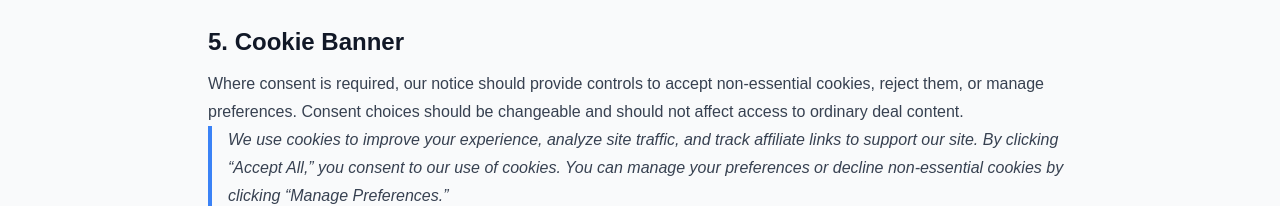
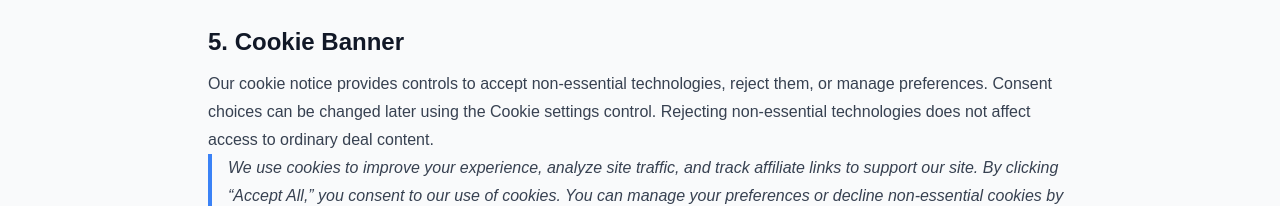
Before and after one commit to SamoTech/ebay-store, a Next.js app: page /cookies in a window 1280 px wide. Shown: the part 1058-1264 px from the top of the page. Built offline with nearby package versions, Linux system fonts and the light colour scheme; no server answers.

Commit message:
docs: align cookie policy with consent controls

```diff
--- a/app/cookies/page.tsx
+++ b/app/cookies/page.tsx
@@ -16,7 +16,7 @@ export default function CookiesPage() {
       <section><h2 className="text-2xl font-bold text-gray-900 dark:text-white mb-3">2. Affiliate Tracking</h2><p>When you follow an eBay affiliate link, eBay and/or the eBay Partner Network may use tracking technologies to attribute a qualifying purchase to Saleh Store. We do not control eBay’s cookies or retention practices once you leave our website. See eBay’s <a className="text-blue-600 dark:text-blue-400 hover:underline" href="https://www.ebay.com/help/policies/member-behaviour-policies/ebay-c%C3%AF%C2%BF%C2%BFookie-notice?id=4267" target="_blank" rel="noopener noreferrer">Cookie Notice</a>.</p></section>
       <section><h2 className="text-2xl font-bold text-gray-900 dark:text-white mb-3">3. Analytics</h2><p>Saleh Store currently uses Google Analytics and Vercel Analytics/Speed Insights for measurement and performance. These services may use cookies or similar technologies depending on configuration and browser behavior.</p></section>
       <section><h2 className="text-2xl font-bold text-gray-900 dark:text-white mb-3">4. Managing Cookies</h2><p>You can manage or delete cookies through your browser settings. Where a consent mechanism is presented, you can use it to manage non-essential tracking preferences. Disabling affiliate tracking may mean Saleh Store cannot receive attribution for a qualifying purchase, but it does not prevent you from viewing or purchasing products on eBay.</p></section>
-      <section><h2 className="text-2xl font-bold text-gray-900 dark:text-white mb-3">5. Cookie Banner</h2><p>Where consent is required, our notice should provide controls to accept non-essential cookies, reject them, or manage preferences. Consent choices should be changeable and should not affect access to ordinary deal content.</p><blockquote className="border-l-4 border-blue-500 pl-4 italic">We use cookies to improve your experience, analyze site traffic, and track affiliate links to support our site. By clicking “Accept All,” you consent to our use of cookies. You can manage your preferences or decline non-essential cookies by clicking “Manage Preferences.”</blockquote><p><strong>Controls:</strong> Accept All · Reject Non-Essential · Manage Preferences</p></section>
+      <section><h2 className="text-2xl font-bold text-gray-900 dark:text-white mb-3">5. Cookie Banner</h2><p>Our cookie notice provides controls to accept non-essential technologies, reject them, or manage preferences. Consent choices can be changed later using the Cookie settings control. Rejecting non-essential technologies does not affect access to ordinary deal content.</p><blockquote className="border-l-4 border-blue-500 pl-4 italic">We use cookies to improve your experience, analyze site traffic, and track affiliate links to support our site. By clicking “Accept All,” you consent to our use of cookies. You can manage your preferences or decline non-essential cookies by clicking “Manage Preferences.”</blockquote><p><strong>Controls:</strong> Accept All · Reject Non-Essential · Manage Preferences</p></section>
       <section><h2 className="text-2xl font-bold text-gray-900 dark:text-white mb-3">6. More Information</h2><p>See our <a className="text-blue-600 dark:text-blue-400 hover:underline" href="/privacy">Privacy Policy</a> for personal data information and our <a className="text-blue-600 dark:text-blue-400 hover:underline" href="/disclaimer">Affiliate &amp; Legal Disclaimers</a> for affiliate disclosures.</p></section>
     </LegalPageShell>
   );
```
